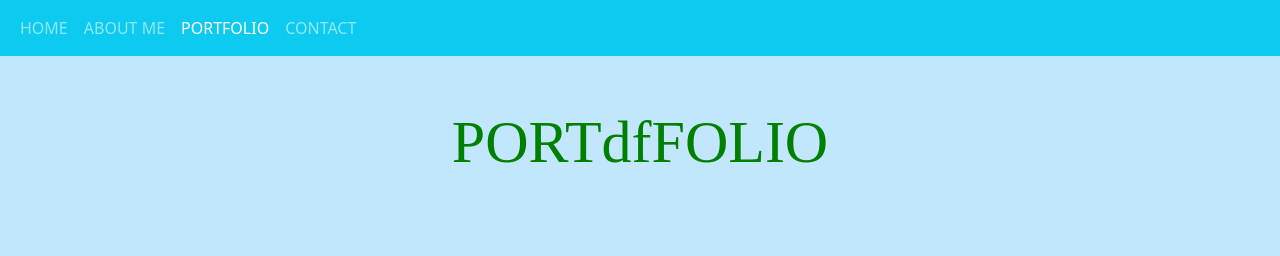
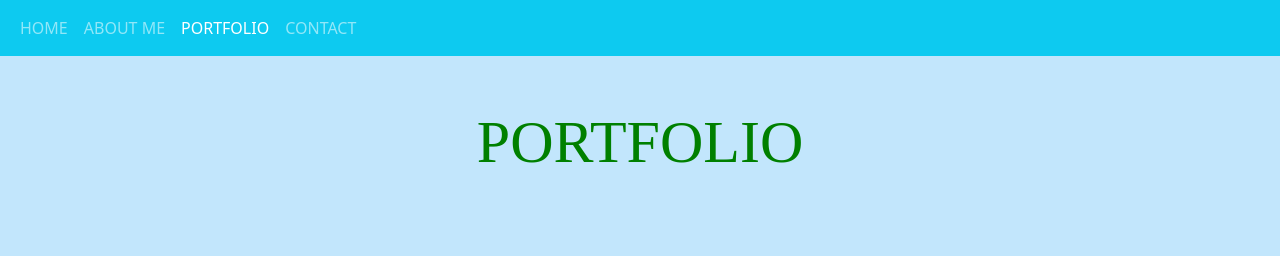
Before and after one commit to trangnguyen127/cs50-homepage, a plain HTML site: page portfolio.html in a window 1280 px wide. Shown: the top 256 px of the page. Drawn offline with nearby package versions, Linux system fonts and the light colour scheme.

Commit message:
fixed typo

```diff
--- a/portfolio.html
+++ b/portfolio.html
@@ -33,7 +33,7 @@
                     </div>
                 </nav>
                 <div class="flex-container">
-                    <h1 class="d-flex justify-content-center">PORTdfFOLIO</h1>
+                    <h1 class="d-flex justify-content-center">PORTFOLIO</h1>
                 </div>
                 <div class="container mt-5">
                     <div class="row pt-4">
```
